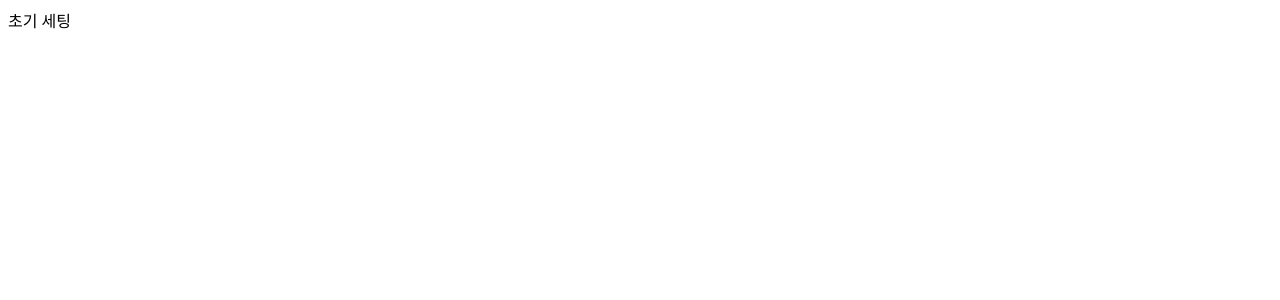
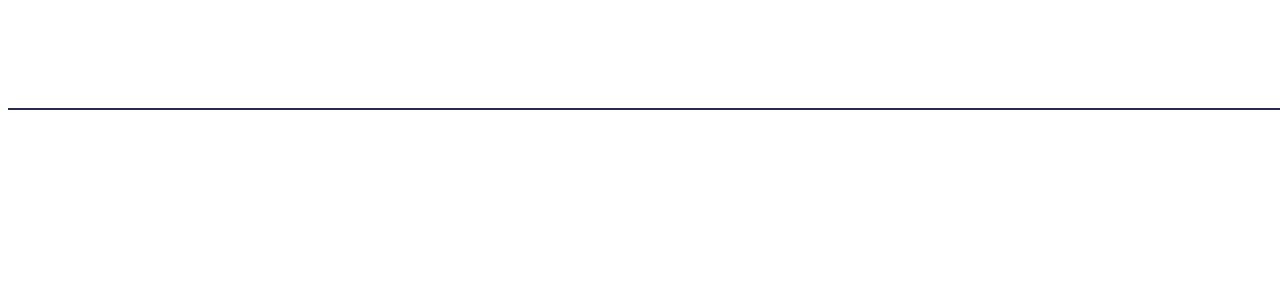
Before and after one commit to highjoon/My-Own-Quotes, a React app: page / in a window 1280 px wide. Shown: the top 300 px of the page. Built offline with nearby package versions, Linux system fonts and the light colour scheme.

Commit message:
alias path 설정 및 헤더바

```diff
--- a/src/App.tsx
+++ /dev/null
@@ -1,7 +0,0 @@
-import React from 'react';
-
-const App: React.FC = () => {
-  return <div>초기 세팅</div>;
-};
-
-export default App;
--- /dev/null
+++ b/src/components/Header/index.tsx
@@ -0,0 +1,8 @@
+import React from "react";
+import { Navbar } from "@components/Header/styles";
+
+const Header: React.FC = () => {
+  return <Navbar></Navbar>;
+};
+
+export default Header;
--- /dev/null
+++ b/src/components/Header/styles.tsx
@@ -0,0 +1,13 @@
+import styled from "@emotion/styled";
+
+export const Navbar = styled.nav`
+  width: 100%;
+  height: 80px;
+  margin: 0 auto;
+  padding-top: 20px;
+  padding-down: 20px;
+  text-aling: center;
+  position: fixed;
+  background-color: #ffffff;
+  border-bottom: 2px solid #272c52;
+`;
--- a/src/index.tsx
+++ b/src/index.tsx
@@ -1,8 +1,13 @@
-import React from 'react';
-import ReactDOM from 'react-dom/client';
+import React from "react";
+import ReactDOM from "react-dom/client";
+import { BrowserRouter } from "react-router-dom";
 
-import App from './App';
+import App from "./layouts/App";
 
-const root = ReactDOM.createRoot(document.getElementById('root') as HTMLElement);
+const root = ReactDOM.createRoot(document.getElementById("root") as HTMLElement);
 
-root.render(<App />);
+root.render(
+  <BrowserRouter>
+    <App />
+  </BrowserRouter>,
+);
--- /dev/null
+++ b/src/layouts/App/index.tsx
@@ -0,0 +1,16 @@
+import React from "react";
+import { Route, Routes } from "react-router-dom";
+
+import loadable from "@loadable/component";
+
+const Main = loadable(() => import("@pages/Main"));
+
+const App: React.FC = () => {
+  return (
+    <Routes>
+      <Route path="/" element={<Main />} />
+    </Routes>
+  );
+};
+
+export default App;
--- /dev/null
+++ b/src/pages/Main/index.tsx
@@ -0,0 +1,12 @@
+import React from "react";
+import Header from "@components/Header";
+
+const Main: React.FC = () => {
+  return (
+    <>
+      <Header></Header>
+    </>
+  );
+};
+
+export default Main;
--- a/webpack.config.ts
+++ b/webpack.config.ts
@@ -1,26 +1,28 @@
-import path from 'path';
-import webpack, { Configuration as WebpackConfiguration } from 'webpack';
-import { Configuration as WebpackDevServerConfiguration } from 'webpack-dev-server';
-import ReactRefreshWebpackPlugin from '@pmmmwh/react-refresh-webpack-plugin';
-import HtmlWebpackPlugin from 'html-webpack-plugin';
-import { CleanWebpackPlugin } from 'clean-webpack-plugin';
+import path from "path";
+import webpack, { Configuration as WebpackConfiguration } from "webpack";
+import { Configuration as WebpackDevServerConfiguration } from "webpack-dev-server";
+import ReactRefreshWebpackPlugin from "@pmmmwh/react-refresh-webpack-plugin";
+import HtmlWebpackPlugin from "html-webpack-plugin";
+import { CleanWebpackPlugin } from "clean-webpack-plugin";
+import TsconfigPathsPlugin from "tsconfig-paths-webpack-plugin";
 
 interface Configuration extends WebpackConfiguration {
   devServer?: WebpackDevServerConfiguration;
 }
 
-import ForkTsCheckerWebpackPlugin from 'fork-ts-checker-webpack-plugin';
+import ForkTsCheckerWebpackPlugin from "fork-ts-checker-webpack-plugin";
 
-const prodMode = process.env.NODE_ENV === 'production';
-const devMode = process.env.NODE_ENV === 'development';
+const prodMode = process.env.NODE_ENV === "production";
+const devMode = process.env.NODE_ENV === "development";
 
 const config: Configuration = {
-  name: 'my-own-dictionary',
-  mode: prodMode ? 'production' : 'development',
-  devtool: prodMode ? 'hidden-source-map' : 'eval',
-  entry: { app: './src/index.tsx' },
+  name: "my-own-dictionary",
+  mode: prodMode ? "production" : "development",
+  devtool: prodMode ? "hidden-source-map" : "eval",
+  entry: { app: "./src/index.tsx" },
   resolve: {
-    extensions: ['.js', '.jsx', '.ts', '.tsx', 'json'],
+    extensions: [".jsx", ".ts", ".tsx", ".js"],
+    plugins: [new TsconfigPathsPlugin()],
   },
   module: {
     rules: [
@@ -28,24 +30,24 @@ const config: Configuration = {
         test: /\.(ts|tsx)?$/,
         use: [
           {
-            loader: 'babel-loader',
+            loader: "babel-loader",
             options: {
               presets: [
-                ['@babel/preset-env', { targets: { browsers: ['IE 10'] }, debug: devMode }],
-                '@babel/preset-react',
-                '@babel/preset-typescript',
+                ["@babel/preset-env", { targets: { browsers: ["IE 10"] }, debug: devMode }],
+                "@babel/preset-react",
+                "@babel/preset-typescript",
               ],
-              exclude: path.join(__dirname, 'node_modules'),
+              exclude: path.join(__dirname, "node_modules"),
             },
           },
-          { loader: 'ts-loader' },
+          { loader: "ts-loader" },
         ],
       },
     ],
   },
   output: {
-    path: path.join(__dirname, '/dist'),
-    filename: '[name].js',
+    path: path.join(__dirname, "/dist"),
+    filename: "[name].js",
   },
   devServer: {
     historyApiFallback: true,
@@ -57,10 +59,10 @@ const config: Configuration = {
     new CleanWebpackPlugin(),
     new ForkTsCheckerWebpackPlugin({ async: false }),
     new webpack.EnvironmentPlugin({
-      NODE_ENV: prodMode ? 'production' : 'development',
+      NODE_ENV: prodMode ? "production" : "development",
     }),
-    new webpack.ProvidePlugin({ React: 'react' }),
-    new HtmlWebpackPlugin({ template: './src/index.html' }),
+    new webpack.ProvidePlugin({ React: "react" }),
+    new HtmlWebpackPlugin({ template: "./src/index.html" }),
   ],
 };
 
```
Also changed, not shown: package.json (+11 -0 lines), tsconfig.json (+11 -3 lines), 2 other files (tests, documents, lock files or other folders).
